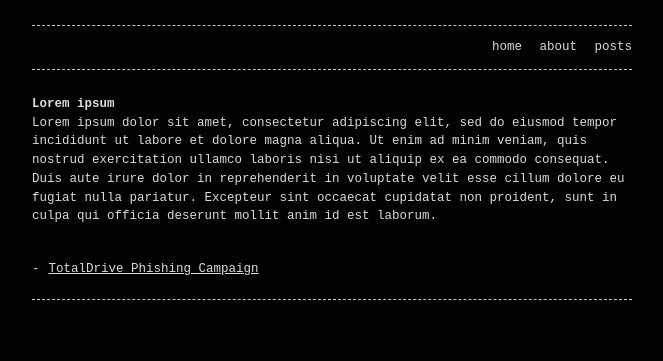
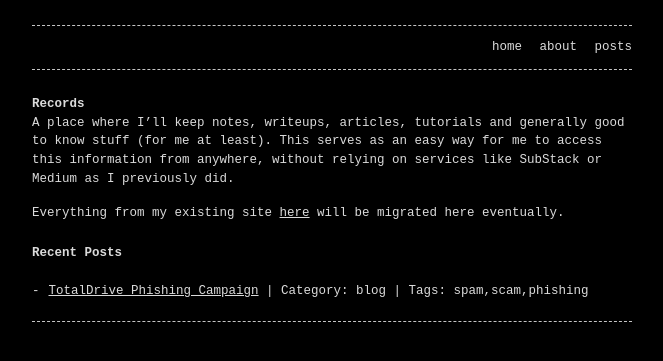
Before and after one commit to contrxl/contrxl.github.io, a Jekyll site: the page built from index.md, in a window 1280 px wide. Shown: the top 361 px of the page, without its empty margins (308-971 px from the left). Built offline with Jekyll 4.4.1, drawn with Linux system fonts in a browser that asks for light colours.

Commit message:
Modified about page and home page.

```diff
--- a/_layouts/home.html
+++ b/_layouts/home.html
@@ -7,10 +7,10 @@ layout: default
 
 {%- if site.posts.size > 0 -%}
   <ul>
-    {%- for post in site.posts -%}
+    {%- for post in site.posts limit: 5-%}
     <li>
       {%- assign date_format = "%Y-%m-%d" -%}
-      <a href="{{ post.url | relative_url }}">{{ post.title | escape }}</a>
+      <a href="{{ post.url | relative_url }}">{{ post.title | escape }}</a> | Category: {{ post.category }} | Tags: {{ post.tags }}
     </li>
     {%- endfor -%}
   </ul>
--- a/_posts/2026-01-22-TotalDrive.md
+++ b/_posts/2026-01-22-TotalDrive.md
@@ -1,6 +1,7 @@
 ---
 title: TotalDrive Phishing Campaign
 category: blog
+tags: spam, scam, phishing
 layout: post
 ---
 
--- a/index.md
+++ b/index.md
@@ -4,6 +4,10 @@ layout: home
 permalink: /
 ---
 
-# Lorem ipsum
+# Records
 
-Lorem ipsum dolor sit amet, consectetur adipiscing elit, sed do eiusmod tempor incididunt ut labore et dolore magna aliqua. Ut enim ad minim veniam, quis nostrud exercitation ullamco laboris nisi ut aliquip ex ea commodo consequat. Duis aute irure dolor in reprehenderit in voluptate velit esse cillum dolore eu fugiat nulla pariatur. Excepteur sint occaecat cupidatat non proident, sunt in culpa qui officia deserunt mollit anim id est laborum.
+A place where I'll keep notes, writeups, articles, tutorials and generally good to know stuff (for me at least). This serves as an easy way for me to access this information from anywhere, without relying on services like SubStack or Medium as I previously did.
+
+Everything from my existing site [here](https://knowledge.contrxl.tech) will be migrated here eventually.
+
+# Recent Posts
```
